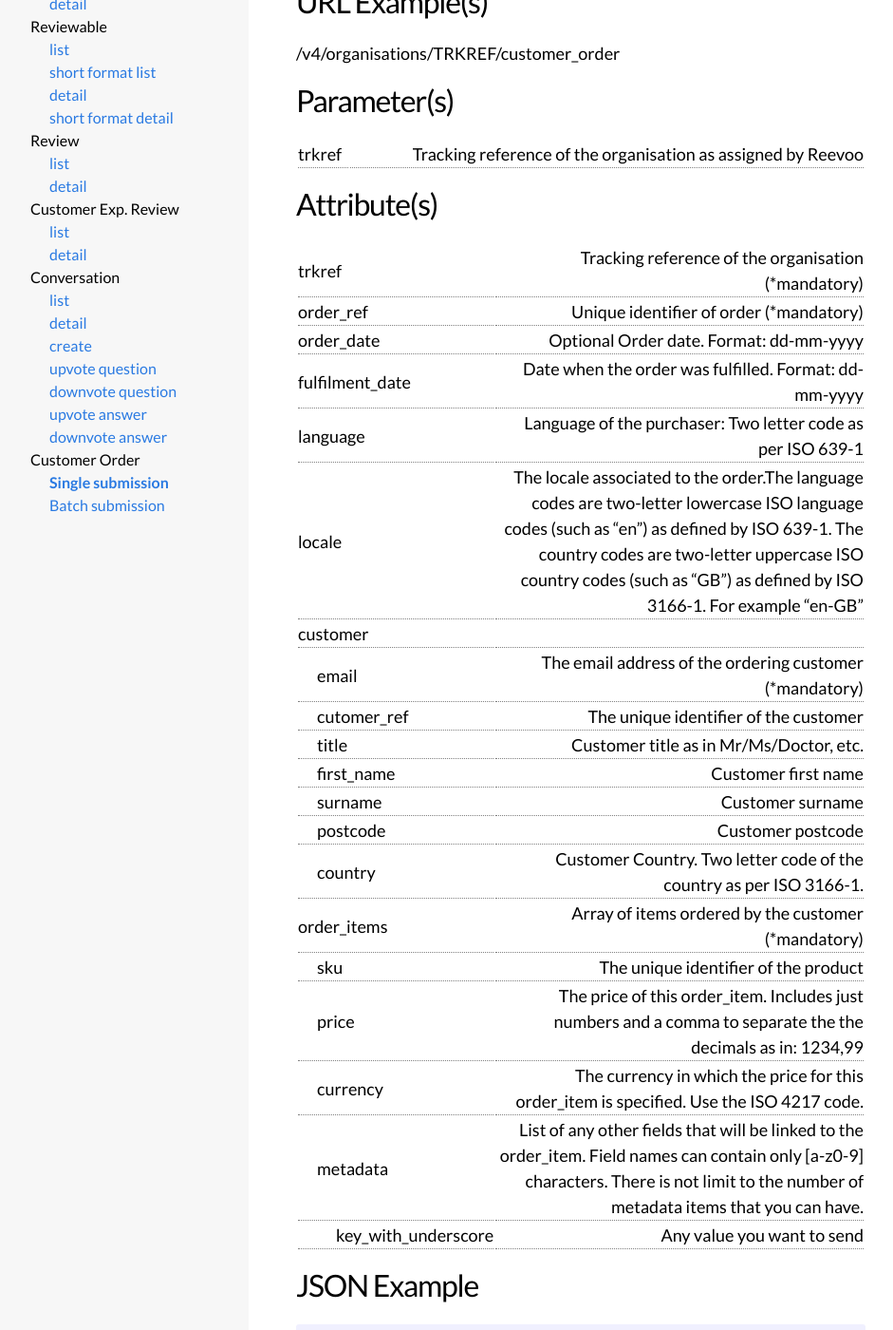
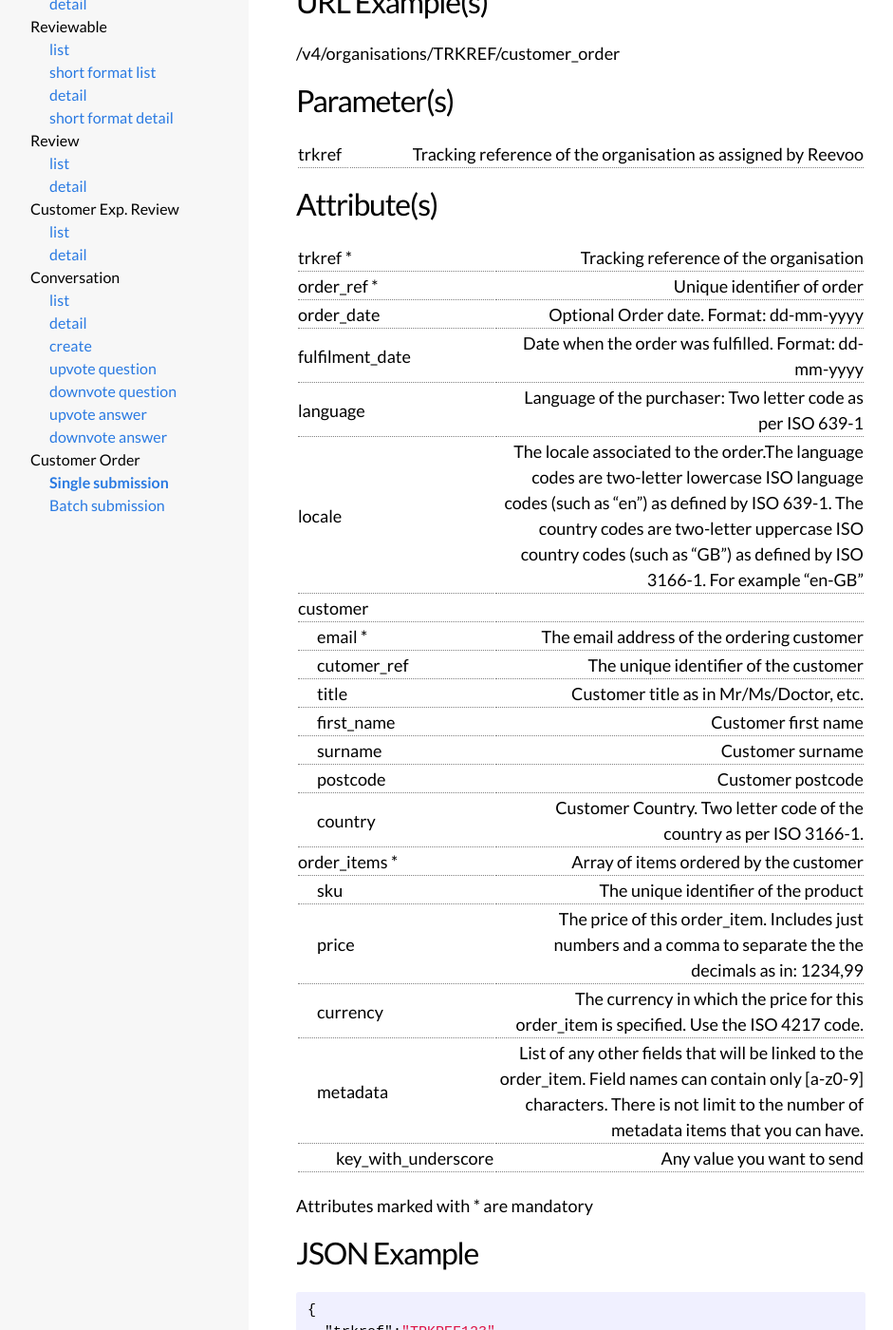
Before and after one commit to reevoo/reevoo.github.io, a Jekyll site: the page built from docs/reevooapi/customer-order/customer-order-single-submission.markdown, in a window 1280 px wide and 1400 px high, scrolled down 563 px. Shown: the whole window at 95% size, without its empty margins (153-1094 px from the left). Built offline with Jekyll 4.4.1, drawn with Linux system fonts in a browser that asks for light colours.

Commit message:
change way mandatory attributes are marked

```diff
--- a/docs/reevooapi/customer-order/customer-order-single-submission.markdown
+++ b/docs/reevooapi/customer-order/customer-order-single-submission.markdown
@@ -26,26 +26,28 @@ If the customer order is accepted a 202 response code will be sent back, along w
 ## Attribute(s)
 
 {: .documentation}
-|trkref                                           |Tracking reference of the organisation (*mandatory)|
-|order_ref                                        |Unique identifier of order (*mandatory)|
+|trkref *                                         |Tracking reference of the organisation|
+|order_ref *                                      |Unique identifier of order|
 |order_date                                       |Optional Order date. Format: dd-mm-yyyy|
 |fulfilment_date                                  |Date when the order was fulfilled. Format: dd-mm-yyyy|
 |language                                         |Language of the purchaser: Two letter code as per ISO 639-1|
 |locale                                           |The locale associated to the order.The language codes are two-letter lowercase ISO language codes (such as "en") as defined by ISO 639-1. The country codes are two-letter uppercase ISO country codes (such as "GB") as defined by ISO 3166-1. For example "en-GB"|
 |customer                                         ||
-|<span class="indent-1">email</span>              |The email address of the ordering customer (*mandatory)|
+|<span class="indent-1">email *</span>            |The email address of the ordering customer|
 |<span class="indent-1">cutomer_ref</span>        |The unique identifier of the customer|
 |<span class="indent-1">title</span>              |Customer title as in Mr/Ms/Doctor, etc.|
 |<span class="indent-1">first_name</span>         |Customer first name|
 |<span class="indent-1">surname</span>            |Customer surname|
 |<span class="indent-1">postcode</span>           |Customer postcode|
 |<span class="indent-1">country</span>            |Customer Country. Two letter code of the country as per ISO 3166-1.|
-|order_items                                      |Array of items ordered by the customer (*mandatory)|
+|order_items *                                    |Array of items ordered by the customer|
 |<span class="indent-1">sku</span>                |The unique identifier of the product|
 |<span class="indent-1">price</span>              |The price of this order_item. Includes just numbers and a comma to separate the the decimals as in: 1234,99|
 |<span class="indent-1">currency</span>           |The currency in which the price for this order_item is specified. Use the ISO 4217 code.|
 |<span class="indent-1">metadata</span>           |List of any other fields that will be linked to the order_item. Field names can contain only [a-z0-9] characters. There is not limit to the number of metadata items that you can have.|
 |<span class="indent-2">key_with_underscore</span>|Any value you want to send|
+
+Attributes marked with * are mandatory
 
 ## JSON Example
 {% highlight json %}
```
